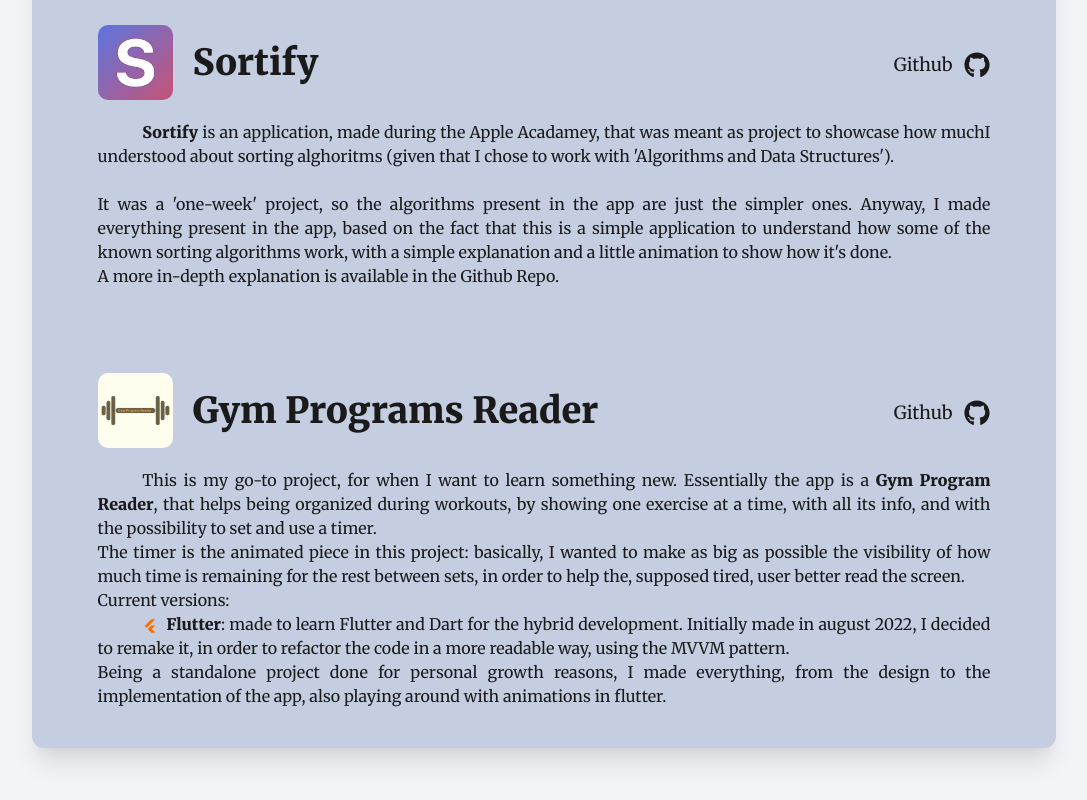
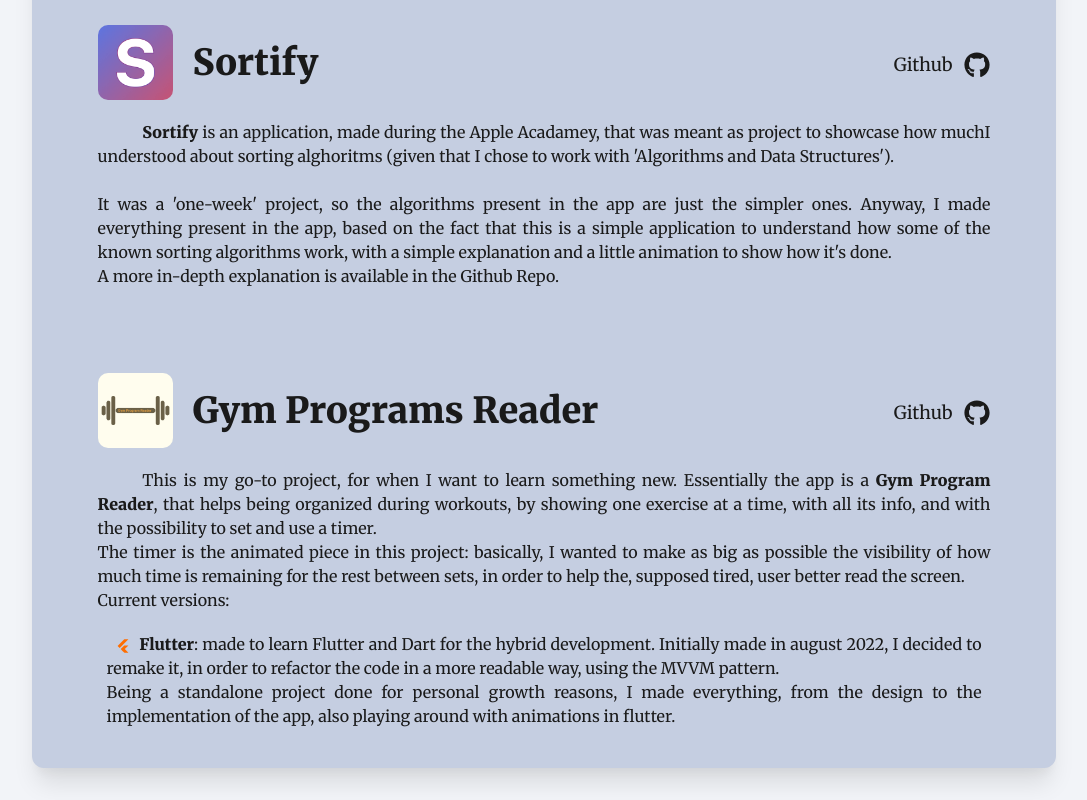
Before and after one commit to g-celentano/portfolio_react, a Next.js app: page /works in a window 1280 px wide. Shown: the part 1451-2251 px from the top of the page, without its empty margins (96-1183 px from the left). Built offline with nearby package versions, Linux system fonts and the light colour scheme.

Commit message:
adjusted some texts

```diff
--- a/pages/works.js
+++ b/pages/works.js
@@ -90,8 +90,14 @@
       gap={5}
     >
       <Flex
-        flexDir="row"
-        alignItems="center"
+        flexDir={{
+          base: 'column',
+          sm: 'row'
+        }}
+        alignItems={{
+          base: 'flex-start',
+          sm: 'center'
+        }}
         justifyContent="space-between"
         w="full"
         px="5%"
@@ -103,9 +109,7 @@
         />
         <GithubLink href={link} />
       </Flex>
-      <Text textAlign="justify" textIndent="5%" px="5%">
       {children}
-      </Text>
     </Flex>
   )
 }
@@ -116,16 +120,17 @@
       <WorkListElement
         projectImage={CgWebsite}
         projectName="This Portfolio"
-        link="https://github.com/g-celentano/g-celentano.github.io"
+        link="https://github.com/g-celentano/portfolio_react"
         icon={true}
       >
-        This is the portfolio I made in order to showcase the work I've be doing
-        over the years. I wanted to make this, other than the showcase itself,
-        to learn ReactJS, and how to build a proper website with it. <br />I
-        also used the opportunity to try my hand a little at design, which I
-        usually leave to those in charge. <br />
-        As for the interface, it was done using the "Chakra UI" library, and as
-        an aid to using the library, I followed the video and then also a few
+        <Text textAlign="justify" textIndent="5%" px="5%">
+          This is the portfolio I made in order to showcase the work I've be
+          doing over the years. I wanted to make this, other than the showcase
+          itself, to learn ReactJS, and how to build a proper website with it.
+          <br />I also used the opportunity to try my hand a little at design,
+          which I usually leave to those in charge. <br />
+          As for the interface, it was done using the "Chakra UI" library, and
+          as cheat sheet for the usage of the library, I followed and took a few
           lines of code from&nbsp;
           <Link
             href="https://www.craftz.dog/"
@@ -139,6 +144,7 @@
             Takuya Matsuyama's site&nbsp;
             <Icon as={FiExternalLink} verticalAlign="baseline" />
           </Link>
+        </Text>
       </WorkListElement>
       <WorkListElement
         projectImage="WhooshImage.png"
@@ -146,32 +152,36 @@
         link="https://github.com/g-celentano/GameWizard"
         icon={false}
       >
+        <Text textAlign="justify" textIndent="5%" px="5%">
           <b>Whoosh</b> is a personal assistant that, through a message-based
           query, can recommend you games based on interest or similar games that
           you tell them. This whole process is made possible thanks to a Machine
           Learning model that checks a database of games and returns the most
           compatible with your taste. <br />
           <br />
-        The team that worked on this project consisted of 2 coders (one of which
-        is me), 2 designers and a PM. Within the timespan of 1 month, we managed
-        to make a MVP that could recognize natural language and recommend iOS
-        games fairly accurately. Unfortunately APIs needed to launch this app on
-        the App Store were not provided and we decided to pause the project.
+          The team that worked on this project consisted of 2 coders (one of
+          which is me), 2 designers and a PM. Within the timespan of 1 month, we
+          managed to make a MVP that could recognize natural language and
+          recommend iOS games fairly accurately. Unfortunately APIs needed to
+          launch this app on the App Store were not provided and we decided to
+          pause the project.
           <br />
-        <br /> The design choice was for a 8-bit style, with a magical cat as a
-        mascotte, with dialogues and expressions coherent with the character.{' '}
+          <br /> The design choice was for a 8-bit style, with a magical cat as
+          a mascotte, with dialogues and expressions coherent with the
+          character. <br />
           <br />
-        <br />
-        The AI part is about a little neural network to help the bot understand
-        what the user is saying, with the addition of a uncomplete NLP process
-        (because of the absence of the required APIs) that should be the
-        responsible for the semantic analysis, helpful for understanding at the
-        best the user game requests. <br />
-        <br /> Obviously I didn't do all the work, I worked with other 4 people:
-        2 designers, one business oriented person, and another coder. What I did
-        in this project, essentially, is: <br /> I mostly curated the NN for the
-        messages recognition, and, with the help of the designers, the
-        implementation of the UI/UX (some images are visible in the Github Repo)
+          The AI part is about a little neural network to help the bot
+          understand what the user is saying, with the addition of a uncomplete
+          NLP process (because of the absence of the required APIs) that should
+          be the responsible for the semantic analysis, helpful for
+          understanding at the best the user game requests. <br />
+          <br /> Obviously I didn't do all the work, I worked with other 4
+          people: 2 designers, one business oriented person, and another coder.
+          What I did in this project, essentially, is: <br /> I mostly curated
+          the NN for the messages recognition, and, with the help of the
+          designers, the implementation of the UI/UX (some images are visible in
+          the Github Repo)
+        </Text>
       </WorkListElement>
       <WorkListElement
         projectImage="BNP.png"
@@ -179,20 +189,22 @@
         link="https://github.com/g-celentano/Buffons-Needle-Problem"
         icon={false}
       >
+        <Text textAlign="justify" textIndent="5%" px="5%">
           This is the project I made to participate, and also be one of the
-        winners of <i>Swift Student Challenge 2023</i>, that basically explains
-        a math problem: The Buffon's needles problem. <br />
+          winners of <i>Swift Student Challenge 2023</i>, that basically
+          explains a math problem: The Buffon's needles problem. <br />
           <br />
           This problem is essentially a problem that Buffon, a French
           mathematician of the 1700s, solved. He noticed that dividing a surface
-        in equal sections, and let an indefinite number of needles drop on this
-        surface, the probability for the needles to land of the dividers, after
-        a long series of calculation, is related to the number Pi. <br /> So
-        actually, if you reverse the formula, and approximate the probability
-        for the needles to land on the surface dividers as the numbers of
-        needles actually landed on the dividers over the total number of landed
-        needles, you can actually calculate the number Pi, as accurate as the
-        number of needles grows.
+          in equal sections, and let an indefinite number of needles drop on
+          this surface, the probability for the needles to land of the dividers,
+          after a long series of calculation, is related to the number Pi.{' '}
+          <br /> So actually, if you reverse the formula, and approximate the
+          probability for the needles to land on the surface dividers as the
+          numbers of needles actually landed on the dividers over the total
+          number of landed needles, you can actually calculate the number Pi, as
+          accurate as the number of needles grows.
+        </Text>
       </WorkListElement>
       <WorkListElement
         projectImage="Sortify.png"
@@ -200,6 +212,7 @@
         link="https://github.com/g-celentano/Buffons-Needle-Problem"
         icon={false}
       >
+        <Text textAlign="justify" textIndent="5%" px="5%">
           <b>Sortify</b> is an application, made during the Apple Acadamey, that
           was meant as project to showcase how muchI understood about sorting
           alghoritms (given that I chose to work with 'Algorithms and Data
@@ -208,9 +221,10 @@
           It was a 'one-week' project, so the algorithms present in the app are
           just the simpler ones. Anyway, I made everything present in the app,
           based on the fact that this is a simple application to understand how
-        some of the known sorting algorithms work, with a simple explanation and
-        a little animation to show how it's done.
+          some of the known sorting algorithms work, with a simple explanation
+          and a little animation to show how it's done.
           <br /> A more in-depth explanation is available in the Github Repo.
+        </Text>
       </WorkListElement>
       <WorkListElement
         projectImage="GPR.jpg"
@@ -218,26 +232,30 @@
         link="https://github.com/g-celentano/gym_program_reader"
         icon={false}
       >
+        <Text textAlign="justify" textIndent="5%" px="5%">
           This is my go-to project, for when I want to learn something new.
           Essentially the app is a <b>Gym Program Reader</b>, that helps being
           organized during workouts, by showing one exercise at a time, with all
           its info, and with the possibility to set and use a timer.
           <br />
-        The timer is the animated piece in this project: basically, I wanted to
-        make as big as possible the visibility of how much time is remaining for
-        the rest between sets, in order to help the, supposed tired, user better
-        read the screen.
-        <br /> Current versions: <br />
-        <List>
+          The timer is the animated piece in this project: basically, I wanted
+          to make as big as possible the visibility of how much time is
+          remaining for the rest between sets, in order to help the, supposed
+          tired, user better read the screen.
+          <br /> Current versions:
+        </Text>
+        <List px="5%">
           <ListItem>
+            <Text textAlign="justify" textIndent="1%" px="1%">
               <ListIcon as={BiLogoFlutter} color="#ff6e00" />
               <b>Flutter</b>: made to learn Flutter and Dart for the hybrid
-            development. Initially made in august 2022, I decided to remake it,
-            in order to refactor the code in a more readable way, using the MVVM
-            pattern. <br />
-            Being a standalone project done for personal growth reasons, I made
-            everything, from the design to the implementation of the app, also
-            playing around with animations in flutter.
+              development. Initially made in august 2022, I decided to remake
+              it, in order to refactor the code in a more readable way, using
+              the MVVM pattern. <br />
+              Being a standalone project done for personal growth reasons, I
+              made everything, from the design to the implementation of the app,
+              also playing around with animations in flutter.
+            </Text>
           </ListItem>
         </List>
       </WorkListElement>
```
Lines whose indentation alone changed are shown as unchanged.
